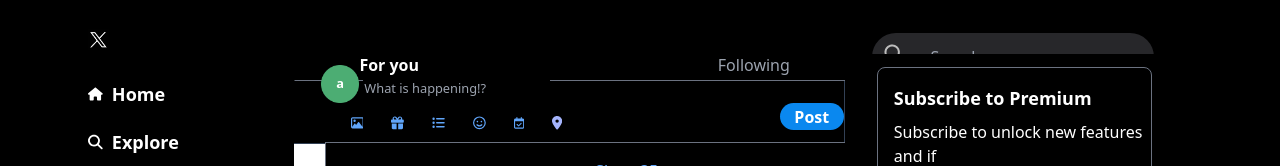
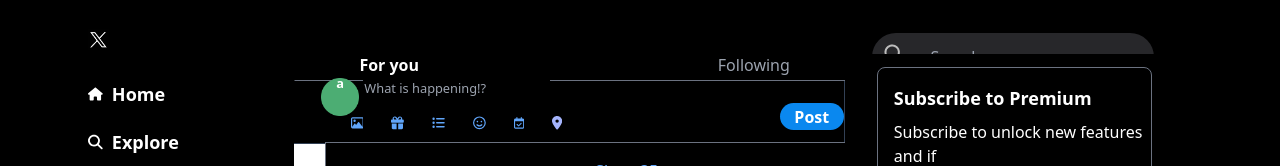
Before and after one commit to andreazr20/twitter, a React (Vite) app: page /MainPage in a window 1280 px wide. Shown: the top 166 px of the page. Built offline with nearby package versions, Linux system fonts and the light colour scheme.

Commit message:
first commit

```diff
--- a/src/MainPage.jsx
+++ b/src/MainPage.jsx
@@ -132,8 +132,8 @@
     <div className='border border-slate-700 border-b-[0.1vw] max-w-[66vw] border-r-[0.1vw]'>
     <div className='flex bg-black'>
         <div className='relative'>
-            <img className='w-[3vw] ml-[25vw] mt-[5vw]' src={circuloverde} alt="" />
-            <h3 className='relative text-white ml-[26.2vw] mt-[-2.3vw] text-[1vw]'><strong>a</strong></h3>
+            <img className='w-[3vw] ml-[25vw] mt-[6vw]' src={circuloverde} alt="" />
+            <h3 className='relative text-white ml-[26.2vw] mt-[-3.3vw] text-[1vw]'><strong>a</strong></h3>
         </div>
         <div className='relative'>
             <input value={message} onChange={(e) => setMessage(e.target.value)} type='text' className='text-[1vw] absolute mt-[6vw] border border-black  ml-[1vw] text-gray-400 bg-black'  placeholder='What is happening!?' />
```
